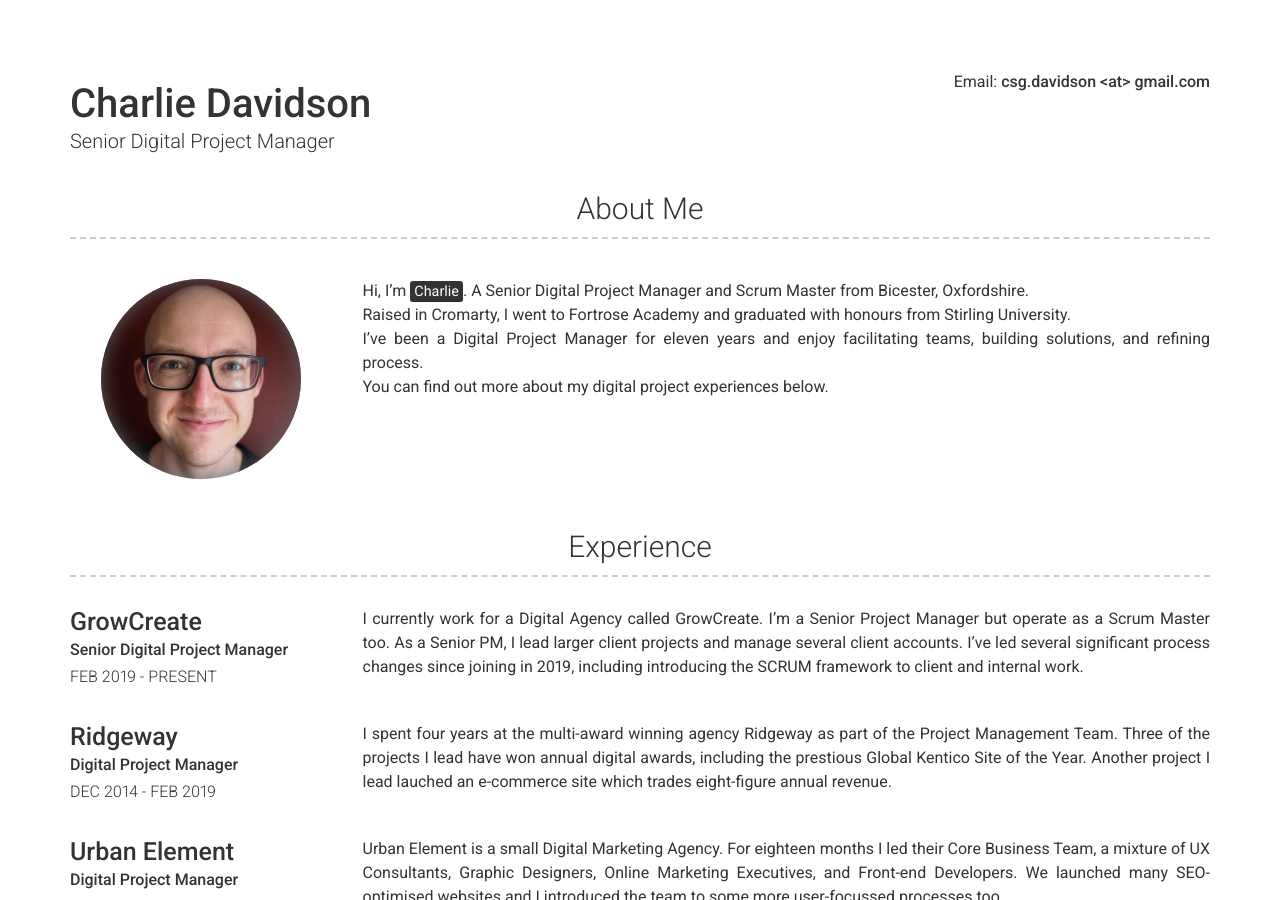
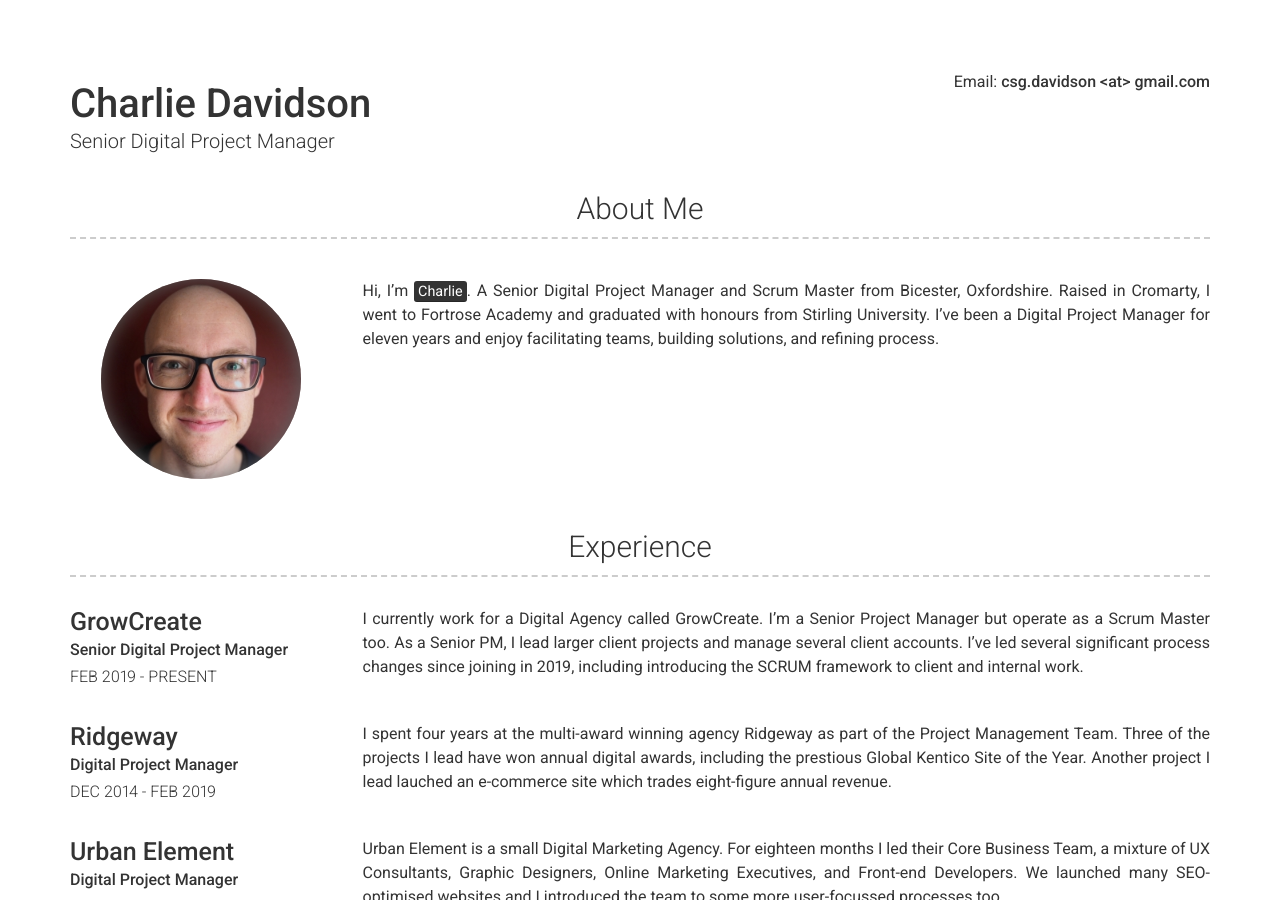
Before and after one commit to csgdavidson/Charlie-Davidson2, a Jekyll site: the page built from index.md, in a window 1280 px wide and 900 px high. Built offline with Jekyll 4.4.1, drawn with Linux system fonts in a browser that asks for light colours; nearby versions of some CDN libraries.

Commit message:
Update _config.yml

```diff
--- a/_config.yml
+++ b/_config.yml
@@ -15,10 +15,9 @@ gtm: "GTM-PQSN536"
 # About Section
 about_profile_image: charlie.jpg
 about_content:
-  Hi, I'm <mark>Charlie</mark>. A Senior Digital Project Manager and Scrum Master from Bicester, Oxfordshire. <br>
-  Raised in Cromarty, I went to Fortrose Academy and graduated with honours from Stirling University. <br>
-  I've been a Digital Project Manager for eleven years and enjoy facilitating teams, building solutions, and refining process.<br>
-  You can find out more about my digital project experiences below.
+  Hi, I'm <mark>Charlie</mark>. A Senior Digital Project Manager and Scrum Master from Bicester, Oxfordshire.
+  Raised in Cromarty, I went to Fortrose Academy and graduated with honours from Stirling University.
+  I've been a Digital Project Manager for eleven years and enjoy facilitating teams, building solutions, and refining process.
 
 # Projects Section
 projects_title: Certifications
```
